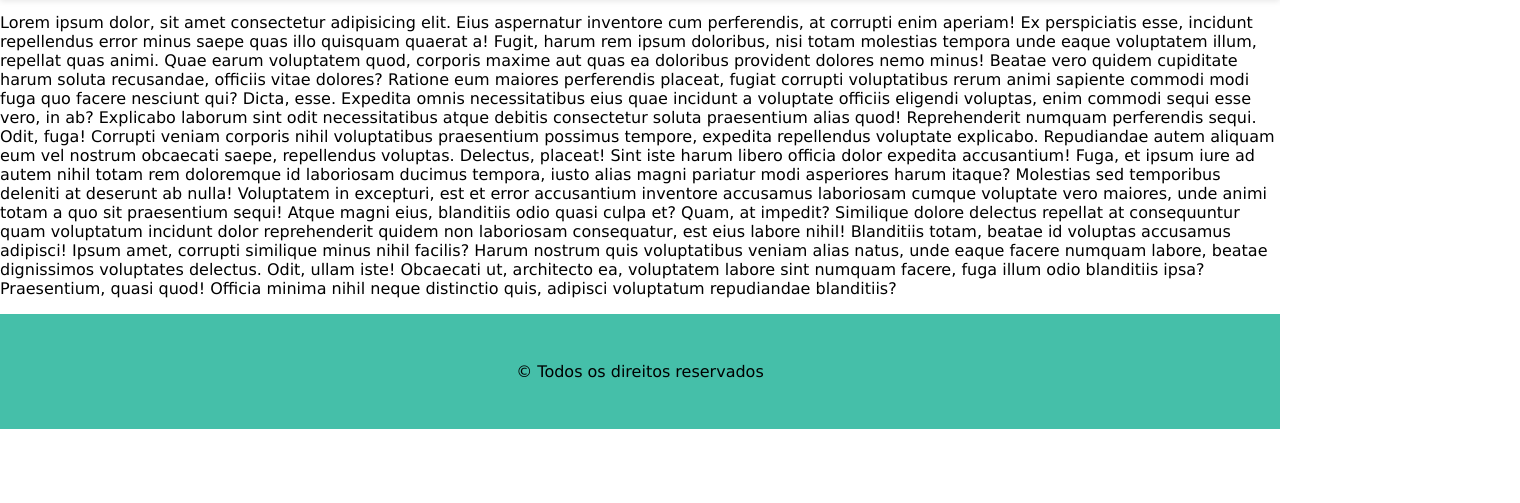
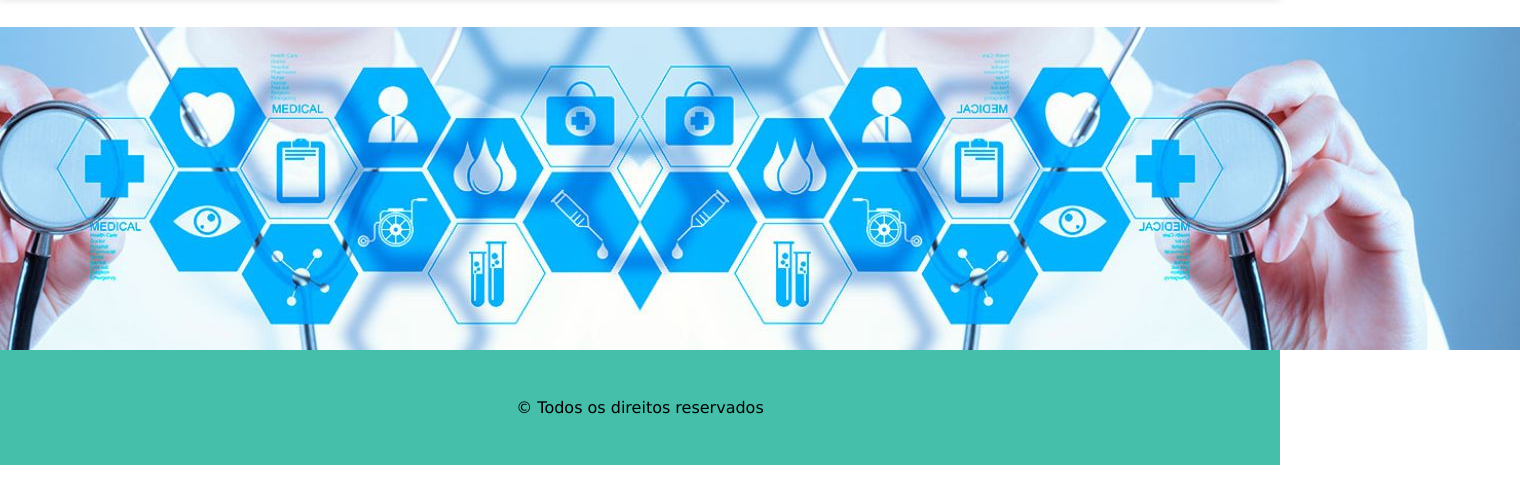
Before and after one commit to victoriafe-sa/Guia-da-saude, a plain HTML site: page HTML/index.html in a window 1280 px wide. Shown: the part 99-602 px from the top of the page, 1520 px wide, since content can reach past the window. Drawn offline with Linux system fonts and the light colour scheme.

Commit message:
add main

```diff
--- /dev/null
+++ b/CSS/inicio.css
@@ -0,0 +1,7 @@
+.img-banner {
+    margin-top: 30px;
+    display: flex;
+    justify-content: center;
+    background-color: #44b1fd;
+
+}
--- a/HTML/index.html
+++ b/HTML/index.html
@@ -6,6 +6,7 @@
     <meta name="viewport" content="width=device-width, initial-scale=1.0">
     <title>Guia da Saúde</title>
     <link rel="stylesheet" href="../CSS/index.css">
+    <link rel="stylesheet" href="../CSS/inicio.css">
 </head>
 
 <body>
@@ -41,16 +42,10 @@
         </nav>
     </header>
     <main>
-        <p>Lorem ipsum dolor, sit amet consectetur adipisicing elit. Eius aspernatur inventore cum perferendis, at corrupti enim aperiam! Ex perspiciatis esse, incidunt repellendus error minus saepe quas illo quisquam quaerat a!
-        Fugit, harum rem ipsum doloribus, nisi totam molestias tempora unde eaque voluptatem illum, repellat quas animi. Quae earum voluptatem quod, corporis maxime aut quas ea doloribus provident dolores nemo minus!
-        Beatae vero quidem cupiditate harum soluta recusandae, officiis vitae dolores? Ratione eum maiores perferendis placeat, fugiat corrupti voluptatibus rerum animi sapiente commodi modi fuga quo facere nesciunt qui? Dicta, esse.
-        Expedita omnis necessitatibus eius quae incidunt a voluptate officiis eligendi voluptas, enim commodi sequi esse vero, in ab? Explicabo laborum sint odit necessitatibus atque debitis consectetur soluta praesentium alias quod!
-        Reprehenderit numquam perferendis sequi. Odit, fuga! Corrupti veniam corporis nihil voluptatibus praesentium possimus tempore, expedita repellendus voluptate explicabo. Repudiandae autem aliquam eum vel nostrum obcaecati saepe, repellendus voluptas. Delectus, placeat!
-        Sint iste harum libero officia dolor expedita accusantium! Fuga, et ipsum iure ad autem nihil totam rem doloremque id laboriosam ducimus tempora, iusto alias magni pariatur modi asperiores harum itaque?
-        Molestias sed temporibus deleniti at deserunt ab nulla! Voluptatem in excepturi, est et error accusantium inventore accusamus laboriosam cumque voluptate vero maiores, unde animi totam a quo sit praesentium sequi!
-        Atque magni eius, blanditiis odio quasi culpa et? Quam, at impedit? Similique dolore delectus repellat at consequuntur quam voluptatum incidunt dolor reprehenderit quidem non laboriosam consequatur, est eius labore nihil!
-        Blanditiis totam, beatae id voluptas accusamus adipisci! Ipsum amet, corrupti similique minus nihil facilis? Harum nostrum quis voluptatibus veniam alias natus, unde eaque facere numquam labore, beatae dignissimos voluptates delectus.
-        Odit, ullam iste! Obcaecati ut, architecto ea, voluptatem labore sint numquam facere, fuga illum odio blanditiis ipsa? Praesentium, quasi quod! Officia minima nihil neque distinctio quis, adipisci voluptatum repudiandae blanditiis?</p>
+        <div class="img-banner">
+            <img src="../img/banner.jpg" alt="">
+        </div>
+
     </main>
     <footer>
         <p>&copy; Todos os direitos reservados</p>
```
Also changed, not shown: img/banner.jpg (added), img/brasil.png (added).
